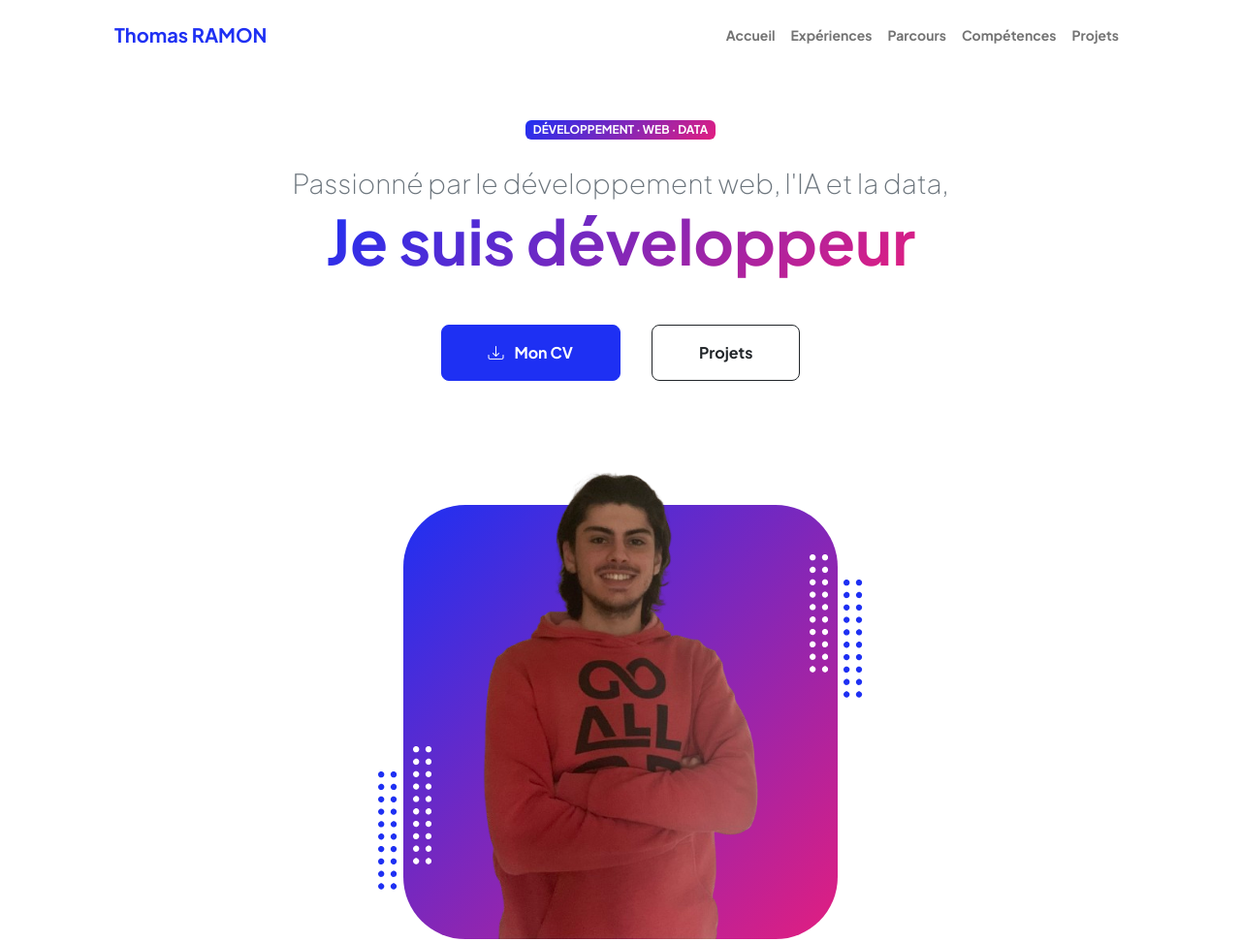
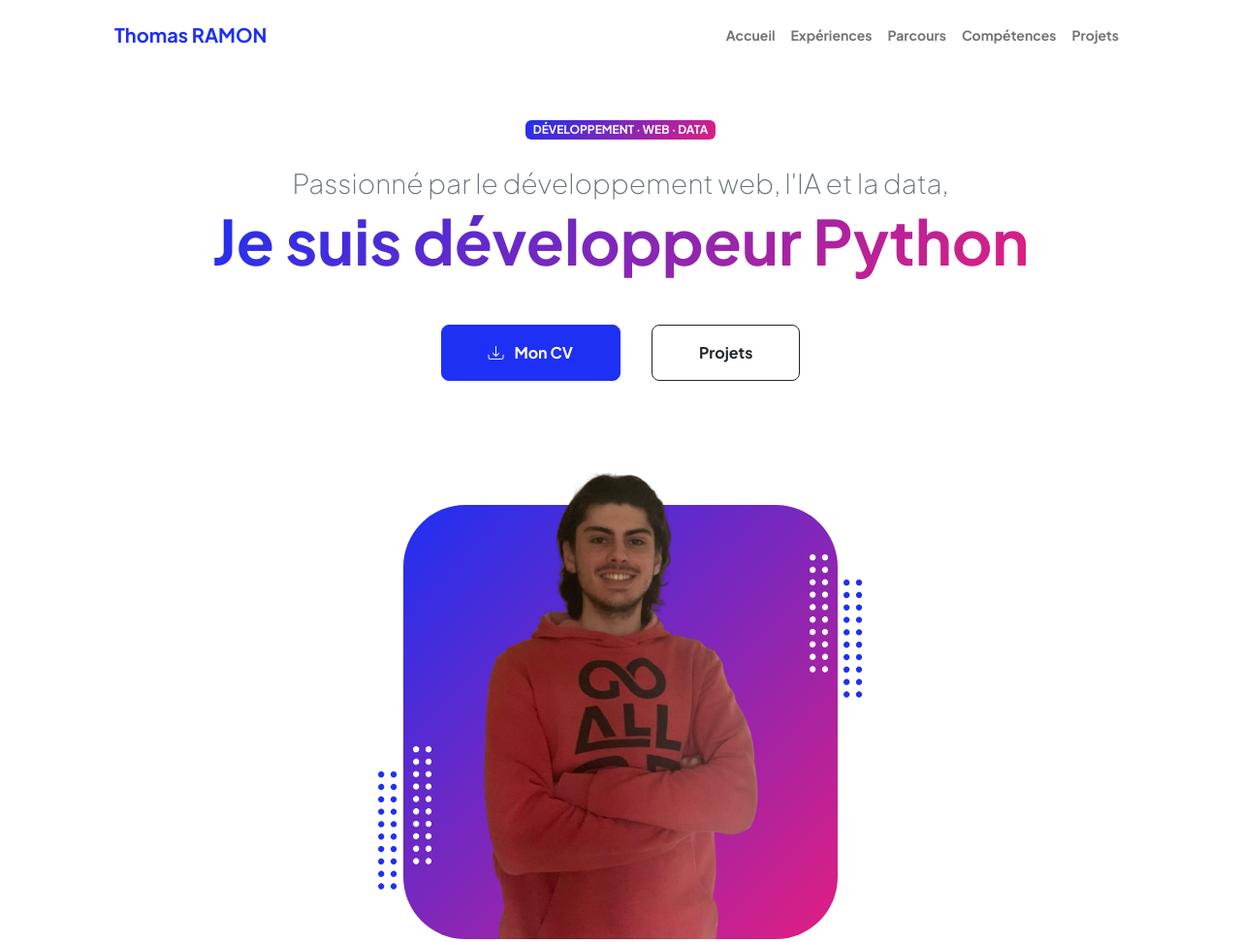
Before and after one commit to Powabounga/portfolio, a plain HTML site: page index.html in a window 1280 px wide. Shown: the top 972 px of the page at 97% size. Drawn offline with nearby package versions, Linux system fonts and the light colour scheme.

Commit message:
Update index.html

```diff
--- a/index.html
+++ b/index.html
@@ -85,7 +85,7 @@
                 </div>
                 <h1 class="display-3 fw-bolder mb-5">
                   <span class="text-gradient d-inline"
-                    >Je suis développeur
+                    >Je suis développeur Python
                   </span>
                 </h1>
                 <div
```
